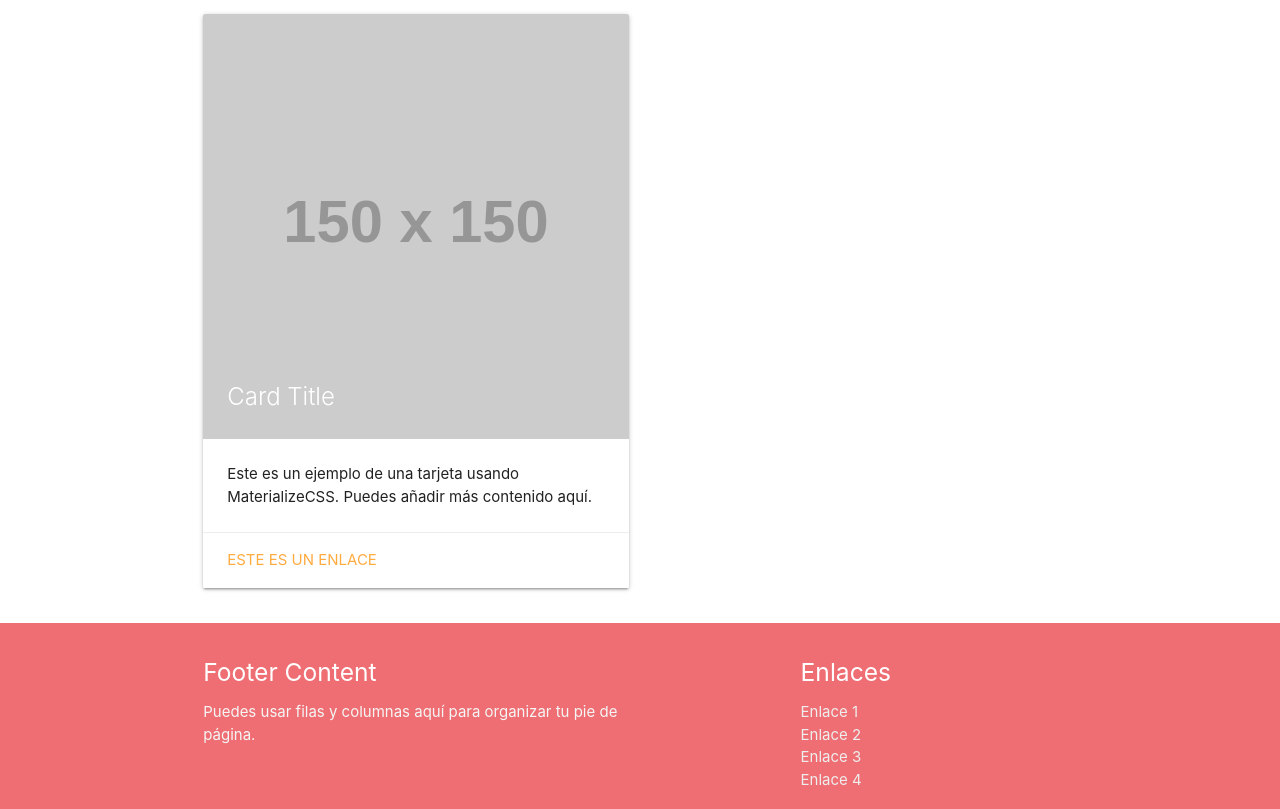
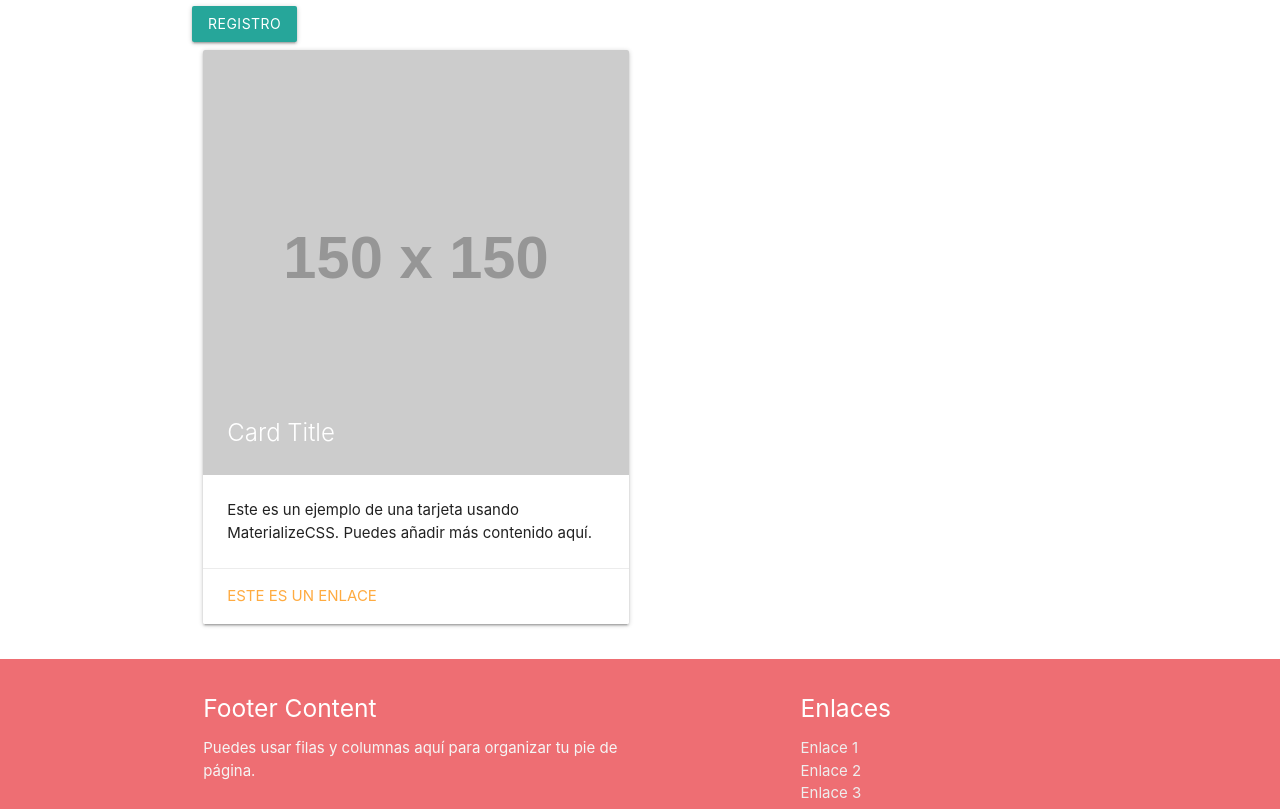
Before and after one commit to lromnav497/Pr-ctica-1---Primeros-pasos-con-git-GitHub, a plain HTML site: page index.html in a window 1280 px wide. Shown: the part 194-1003 px from the top of the page. Drawn offline with nearby package versions, Linux system fonts and the light colour scheme; placeholder pictures from the web are drawn by us.

Commit message:
Añadir index por segunda vez

```diff
--- a/index.html
+++ b/index.html
@@ -26,6 +26,7 @@
     <!-- Principal -->
     <div class="container">
         <h1 class="center-align">HOLA MUNDO!</h1>
+        <a href="signup.html" class="btn">Registro</a>
 
         <!-- Imagen principal -->
         <div class="row">
```
